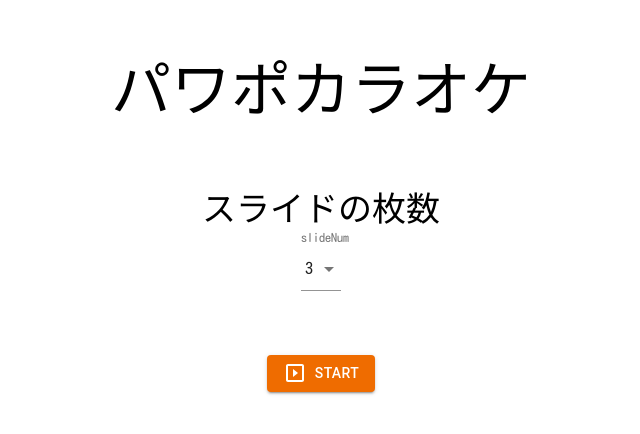
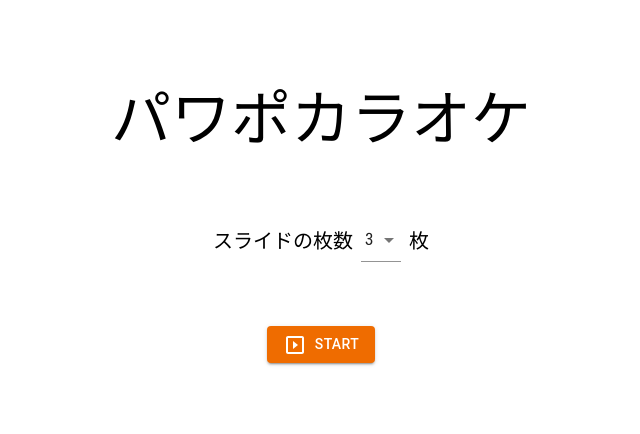
Before and after one commit to takumma/powerpoint-karaoke-web, a React (Create React App) app: page / in a window 1280 px wide. Shown: the part 146-580 px from the top of the page, without its empty margins (319-959 px from the left). Built offline with nearby package versions, Linux system fonts and the light colour scheme.

Commit message:
Update: styles

```diff
--- a/src/components/Top.tsx
+++ b/src/components/Top.tsx
@@ -1,10 +1,9 @@
 import React from 'react';
 import {Link} from 'react-router-dom';
-import InputLabel from '@material-ui/core/InputLabel';
 import MenuItem from '@material-ui/core/MenuItem';
 import FormControl from '@material-ui/core/FormControl';
 import Select from '@material-ui/core/Select';
-import {Button, ListItemText, Typography} from '@material-ui/core';
+import {Button, Grid, ListItemText, Typography} from '@material-ui/core';
 import { createStyles, withStyles, WithStyles } from "@material-ui/core/styles";
 import {Slideshow} from "@material-ui/icons";
 
@@ -31,6 +30,10 @@ const styles = theme => createStyles({
     lineHeight: 1.75,
     letterSpacing: "0.02857em",
     textTransform: "uppercase",
+  },
+  gridItem: {
+    marginRight: theme.spacing(1),
+    marginLeft: theme.spacing(1)
   }
 });
 
@@ -56,19 +59,23 @@ class Top extends React.Component<Props, State> {
       <div className="App-container">
         <Typography
           variant="h2"
-          component="h2"
           className={classes.title}
         >
           パワポカラオケ
         </Typography>
-        <Typography
-          variant="h4"
-          component="h4"
+        <Grid
+          container
+          direction="row"
+          justify="center"
+          alignItems="center"
         >
+          <Grid>
+            <Typography variant="h6">
               スライドの枚数
             </Typography>
+          </Grid>
+          <Grid className={classes.gridItem}>
             <FormControl>
-          <InputLabel id="slideNum-select-label">slideNum</InputLabel>
               <Select
                 labelId="slideNum-select-label"
                 value={this.state.slideNum}
@@ -76,11 +83,18 @@ class Top extends React.Component<Props, State> {
               >
                 {numList.map((num) => (
                   <MenuItem key={num} value={num}>
-                <ListItemText primary={num} />
+                    <ListItemText primary={num}/>
                   </MenuItem>
                 ))}
               </Select>
             </FormControl>
+          </Grid>
+          <Grid>
+            <Typography variant="h6">
+              枚
+            </Typography>
+          </Grid>
+        </Grid>
         <Button
           variant="contained"
           color="primary"
```
Lines whose indentation alone changed are shown as unchanged.
